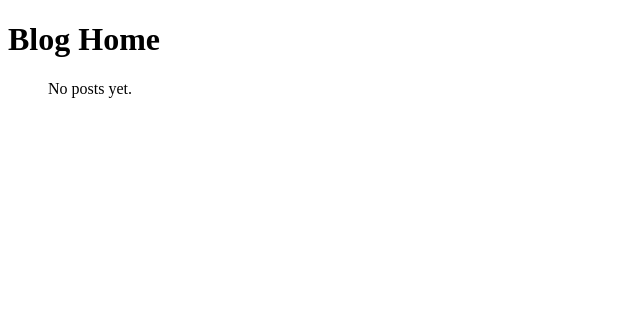
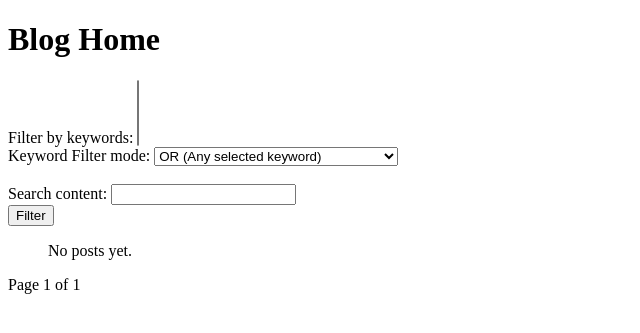
Before and after one commit to L-Koen/blog-service, a Django app: page /blog/ in a window 1280 px wide. Shown: the top 333 px of the page, without its empty margins (0-640 px from the left). Run offline with Django 5.2, Linux system fonts and the light colour scheme; data that the repository does not hold is empty.

Commit message:
feat: Implement TDD for blog home and post detail views
- Added Pytests for BlogHomeView and PostDetailView
- Implemented minimal functional versions of both views to pass tests
- Included pagination, keyword filtering (AND/OR), and text search in home view
- Ensured Markdown rendering and image display in post detail view
- Added basic navigation (e.g., "Back to Blog" link)
- No styling or refactoring yet—focus remains on functionality

Next: UI improvements, styling, and potential code optimizations.

```diff
--- a/src/posts/templates/posts/blog_home.html
+++ b/src/posts/templates/posts/blog_home.html
@@ -2,16 +2,55 @@
 {% load static %}
 <html lang="en">
 
-  <h1>Blog Home</h1>
+    <h1>Blog Home</h1>
+    <form method="get">
+      <label for="keywords">Filter by keywords:</label>
+      <select name="keywords" id="keywords" multiple>
+          {% for keyword in available_keywords %}
+              <option value="{{ keyword.name }}">{{ keyword.name | safe }}</option>
+          {% endfor %}
+      </select>
+      <br>
+      <label for="filter_mode">Keyword Filter mode:</label>
+        <select name="filter_mode" id="filter_mode">
+          <option value="OR">OR (Any selected keyword)</option>
+          <option value="AND">AND (All selected keywords required)</option>
+        </select>
+      <br>
+      <br>
+
+      <!--  Add a normal text search input -->
+      <label for="search">Search content:</label>
+      <input type="text" id="search" name="search" value="{{ request.GET.search|default:'' }}">
+      <br>
+      <button type="submit">Filter</button>
+    </form>
+
     <ul>
       {% for post in posts %}
-        <li><h3>{{post.title}}</h3></li>
-        <p> {{ post.preview }}</p>
+        <li><h3><a href="{% url 'posts:post_detail' post.id %}">{{ post.title | safe }}</a></h3></li>
+        <p> {{ post.preview | safe }}</p>
 
       {% empty %}
         <p>No posts yet.</p>
       {% endfor %}
     </ul>
+
+    <!-- Pagination -->
+    <div class="pagination">
+      {% if page_obj.has_previous %}
+          <a href="?page={{ page_obj.previous_page_number }}">Previous</a>
+      {% endif %}
+
+      <span class="current-page">
+          Page {{ page_obj.number }} of {{ page_obj.paginator.num_pages }}
+      </span>
+
+      {% if page_obj.has_next %}
+          <a href="?page={{ page_obj.next_page_number }}">Next</a>
+      {% endif %}
+    </div>
+
 {% block content%}
 {% endblock %}
 
--- a/src/posts/urls.py
+++ b/src/posts/urls.py
@@ -1,7 +1,8 @@
 from django.urls import path
-from posts.views import HomePageView
+from posts.views import HomePageView, PostDetailView
 
 
 urlpatterns = [
-    path('', HomePageView.as_view(), name='home'),
+    path("", HomePageView.as_view(), name="home"),
+    path("posts/<int:pk>", PostDetailView.as_view(), name="post_detail")
 ]
--- a/src/posts/views.py
+++ b/src/posts/views.py
@@ -1,8 +1,7 @@
 from django.shortcuts import render
-from django.views.generic.base import TemplateView
-from django.views.generic import ListView
+from django.views.generic import ListView, DetailView
 from django.conf import settings
-from posts.models import Post
+from posts.models import Post, Keyword
 
 BASE_DIR = settings.BASE_DIR
 
@@ -11,3 +10,47 @@
     model = Post
     template_name = str(BASE_DIR) + '/posts/templates/posts/blog_home.html'
     context_object_name = "posts"
+    paginate_by = 5
+    ordering = "-id"
+
+    def get_context_data(self, **kwargs):
+        """Add the keywords when fetching context"""
+        context = super().get_context_data(**kwargs)
+
+        # Fetch all keywords for selection box
+        context["available_keywords"] = Keyword.objects.all().order_by("name")
+
+        return context
+
+    def get_queryset(self):
+        """Make sure I can filter on keyword and use the AND/OR setting"""
+        queryset = super().get_queryset()
+
+        # Get keywords / filter mode / text search from query parameters
+        keywords_str = self.request.GET.get("keywords", '')
+        filter_mode = self.request.GET.get("filter_mode", '')
+        text_search = self.request.GET.get("search", "").strip()
+
+        # Keyword filtering
+        if keywords_str:
+            keywords_list = keywords_str.split(',')
+
+            # Filter by based on the filter mode
+            if filter_mode == 'OR':
+                queryset = queryset.filter(keywords__name__in=keywords_list)
+            elif filter_mode == 'AND':
+                for keyword in keywords_list:
+                    queryset = queryset.filter(keywords__name=keyword)
+
+        # Text based (slow) filtering
+        if text_search:
+            queryset = queryset.filter(content__icontains=text_search)
+
+
+
+        return queryset
+
+
+class PostDetailView(DetailView):
+    model = Post
+    template_name = str(BASE_DIR) + '/posts/templates/posts/post_detail.html'
```
Also changed, not shown: src/posts/templates/posts/post_detail.html (added, +13 -0 lines), tests/posts/conftest.py (+26 -0 lines), tests/posts/test_views.py (+219 -3 lines).
